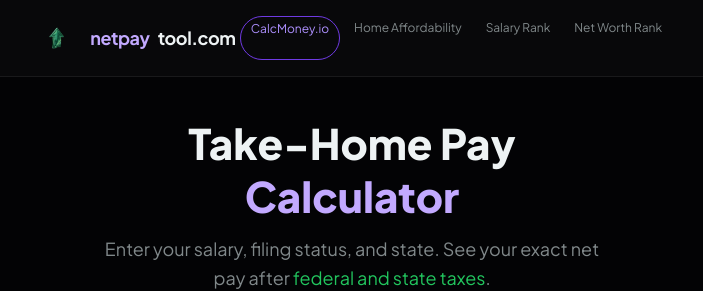
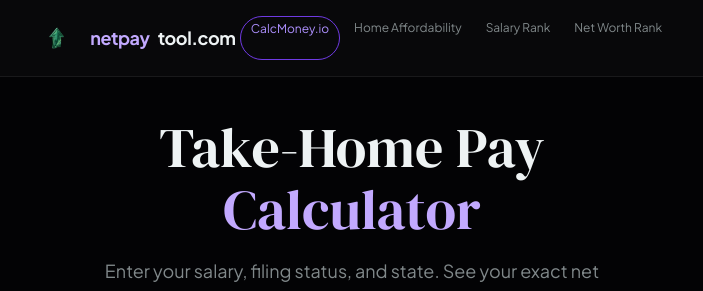
Before and after one commit to tumisangratsipi-alt/netpaytool, a Next.js app: page / in a window 1280 px wide. Shown: the top 291 px of the page, without its empty margins (288-991 px from the left). Built offline with nearby package versions, Linux system fonts and the light colour scheme; no server answers.

Commit message:
feat: h1 font-black -> font-display, clamp 42px -> 3.5rem

```diff
--- a/app/page.tsx
+++ b/app/page.tsx
@@ -80,7 +80,7 @@
       <main className="max-w-2xl mx-auto px-4 py-10 flex-1">
         {/* Hero */}
         <div className="mb-8 text-center">
-          <h1 className="font-black mb-3 leading-tight" style={{ fontSize: "clamp(28px, 6vw, 42px)" }}>
+          <h1 className="font-display mb-4 leading-[1.1]" style={{ fontSize: "clamp(2rem, 8vw, 3.5rem)" }}>
             Take-Home Pay
             <br />
             <span className="text-gradient-1">Calculator</span>
```
